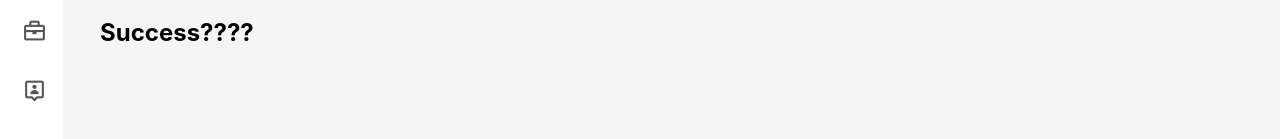
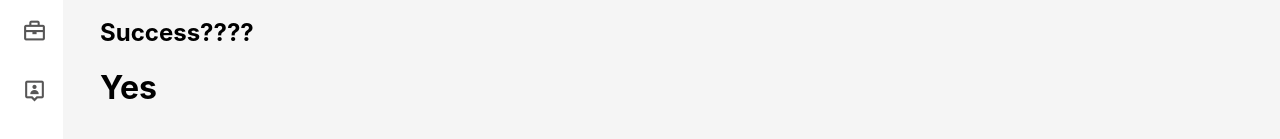
Before and after one commit to yaonur/portfolio, a Svelte app: page / in a window 1280 px wide. Shown: the part 189-328 px from the top of the page. Built offline with nearby package versions, Linux system fonts and the light colour scheme.

Commit message:
git actions integration

```diff
--- a/src/routes/Home.svelte
+++ b/src/routes/Home.svelte
@@ -3,3 +3,4 @@
 <p>Docker k</p>
 <p>testing kube</p>
 <h2>Success????</h2>
+<h1>Yes</h1>
```
